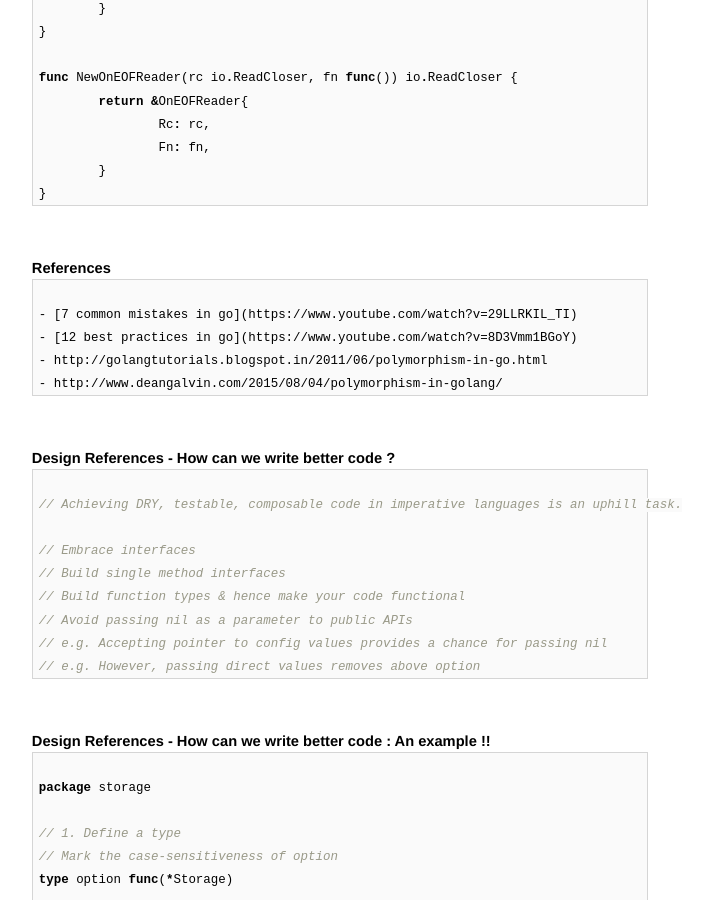
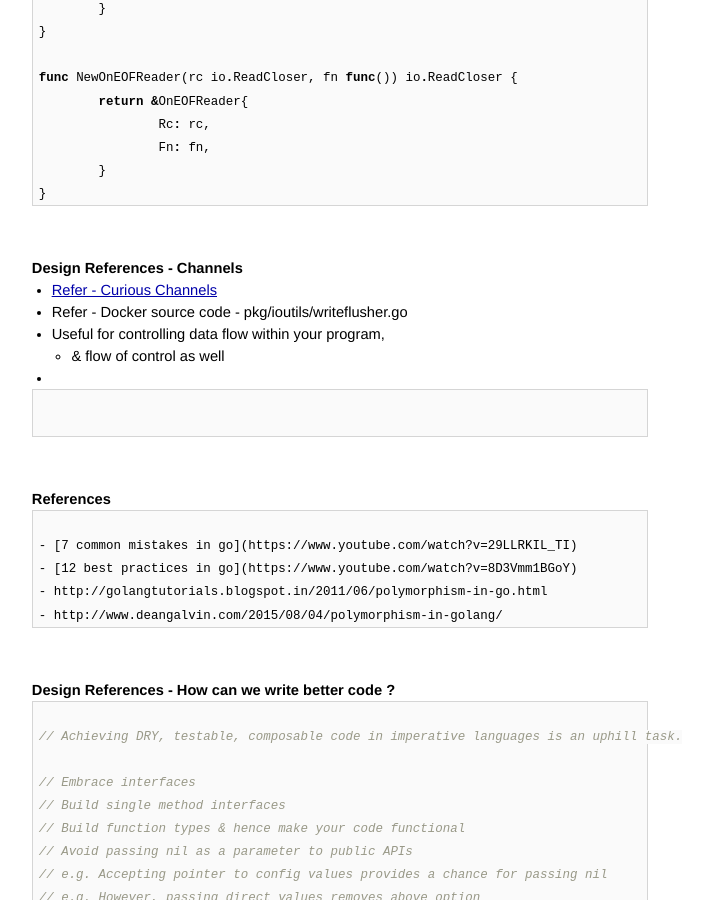
Before and after one commit to AmitKumarDas/amitkumardas.github.io, a Jekyll site: the page built from _posts/2016-07-14-my-golang-refresher.md, in a window 1280 px wide and 900 px high, scrolled down 5671 px. Shown: the whole window, without its empty margins (300-1010 px from the left). Built offline with Jekyll 4.4.1, drawn with Linux system fonts in a browser that asks for light colours.

Commit message:
Update 2016-07-14-my-golang-refresher.md

````diff
--- a/_posts/2016-07-14-my-golang-refresher.md
+++ b/_posts/2016-07-14-my-golang-refresher.md
@@ -277,6 +277,21 @@ func NewOnEOFReader(rc io.ReadCloser, fn func()) io.ReadCloser {
 		Fn: fn,
 	}
 }
+```
+
+<br />
+
+### Design References - Channels
+
+- [Refer - Curious Channels](http://dave.cheney.net/2013/04/30/curious-channels)
+- Refer - Docker source code - pkg/ioutils/writeflusher.go
+- Useful for controlling data flow within your program,
+  - & flow of control as well
+-
+
+```go
+
+
 ```
 
 <br />
````
